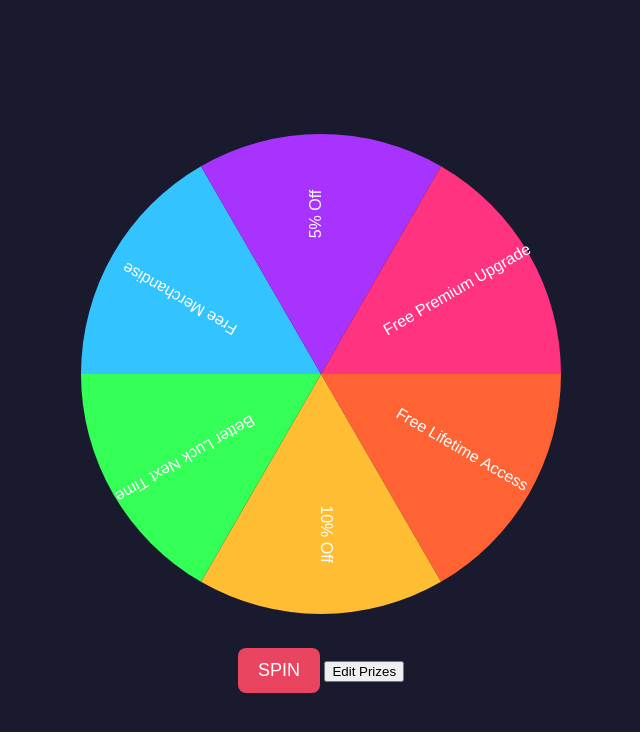
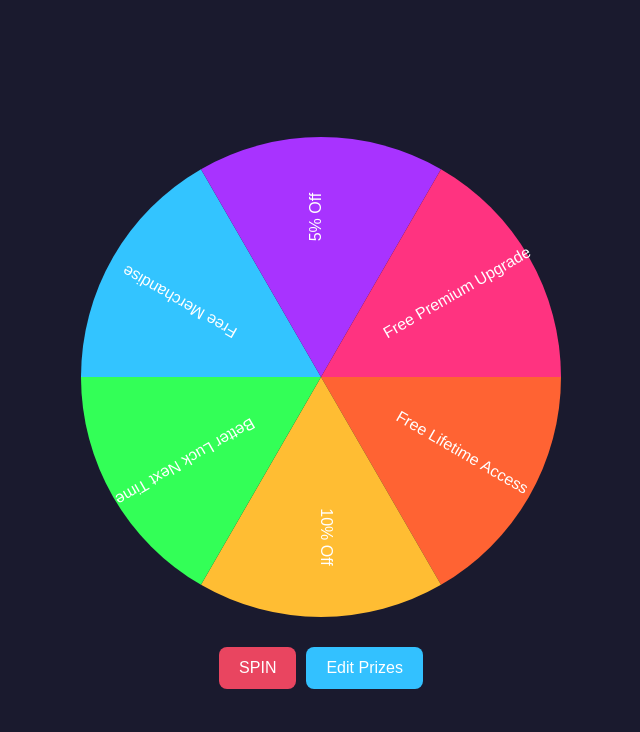
Before and after one commit to moses427/spin-wheel, a plain HTML site: page index.html in a window 1280 px wide. Shown: the whole page, without its empty margins (319-959 px from the left). Drawn offline with Linux system fonts and the light colour scheme.

Commit message:
Refactor styles in styles.css for consistency

```diff
--- a/styles.css
+++ b/styles.css
@@ -12,17 +12,35 @@ body {
   text-align: center;
 }
 
-#spin-btn {
-    margin-top: 20px;
-    padding: 12px 20px;
-    font-size: 18px;
-    background: #e94560;
-    border: none;
-    color: white;
-    cursor: pointer;
-    border-radius: 8px;
+canvas {
+  display: block;
+  margin: 0 auto;
 }
 
-#spin-btn:active {
+.buttons {
+  margin-top: 20px;
+  display: flex;
+  justify-content: center;
+  gap: 10px;
+}
+
+button {
+  padding: 12px 20px;
+  font-size: 16px;
+  border: none;
+  border-radius: 8px;
+  cursor: pointer;
+  color: white;
+}
+
+#spin-btn {
+  background: #e94560;
+}
+
+#edit-btn {
+  background: #33c1ff;
+}
+
+button:active {
   transform: scale(0.98);
 }
```
Lines whose indentation alone changed are shown as unchanged.
